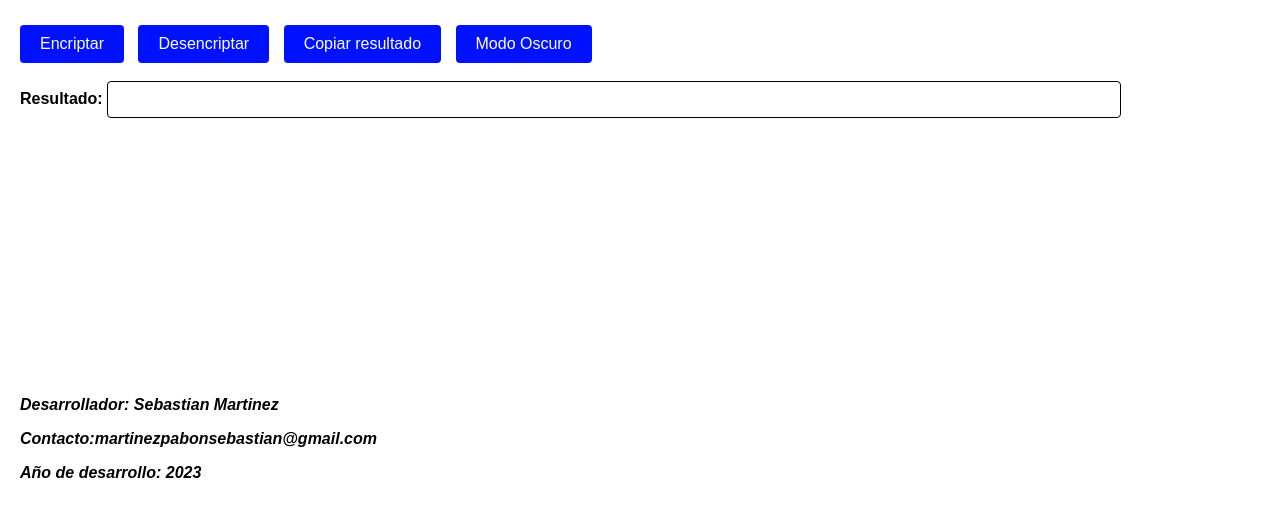
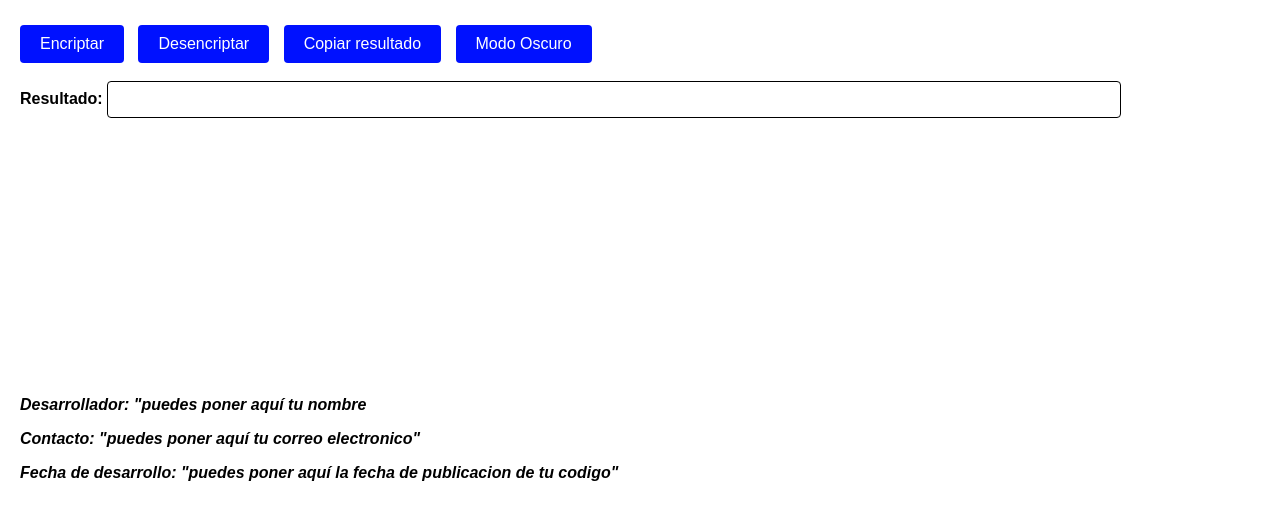
Before and after one commit to LeviBastian/EcriptadorOne.github.io, a plain HTML site: page index.html in a window 1280 px wide. Shown: the part 120-640 px from the top of the page. Drawn offline with Linux system fonts and the light colour scheme.

Commit message:
Update index.html

```diff
--- a/index.html
+++ b/index.html
@@ -2,7 +2,7 @@
 <html>
 
 <head>
-    <title>Cifrado de texto</title>
+    <title>Cifrador de texto</title>
     <meta charset="UTF-8">
     <style>
         /* Estilos CSS */
@@ -193,9 +193,9 @@
     saltarLinea();
 </script>
 <footer>
-    <p><em><strong>Desarrollador: Sebastian Martinez</strong></em></p>
-    <p><em><strong>Contacto:martinezpabonsebastian@gmail.com</strong></em></p>
-    <p><em><strong>Año de desarrollo: 2023</strong></em></p>
+    <p><em><strong>Desarrollador: "puedes poner aquí tu nombre</strong></em></p>
+    <p><em><strong>Contacto: "puedes poner aquí tu correo electronico"</strong></em></p>
+    <p><em><strong>Fecha de desarrollo: "puedes poner aquí la fecha de publicacion de tu codigo"</strong></em></p>
 </footer>
 </body>
 
```
